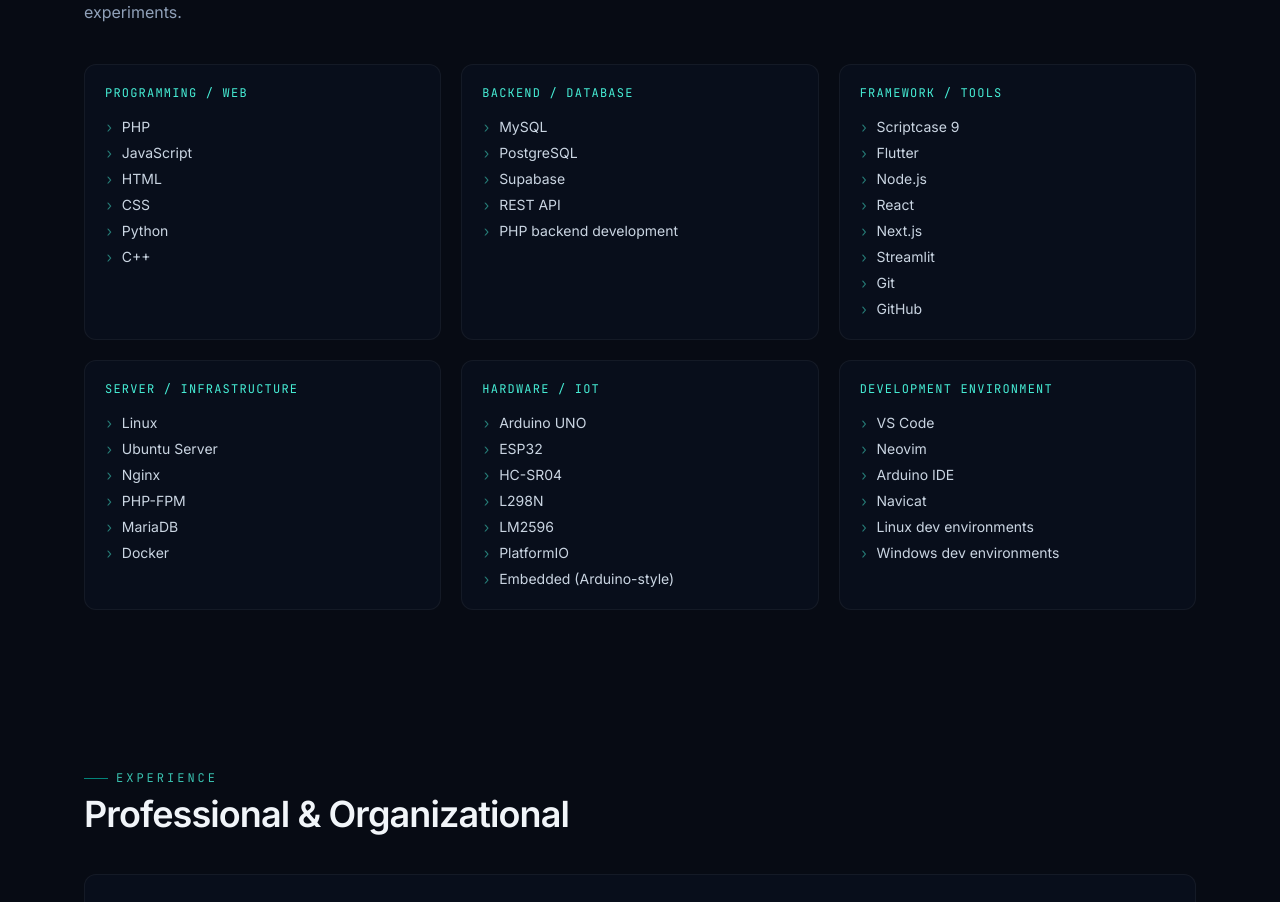
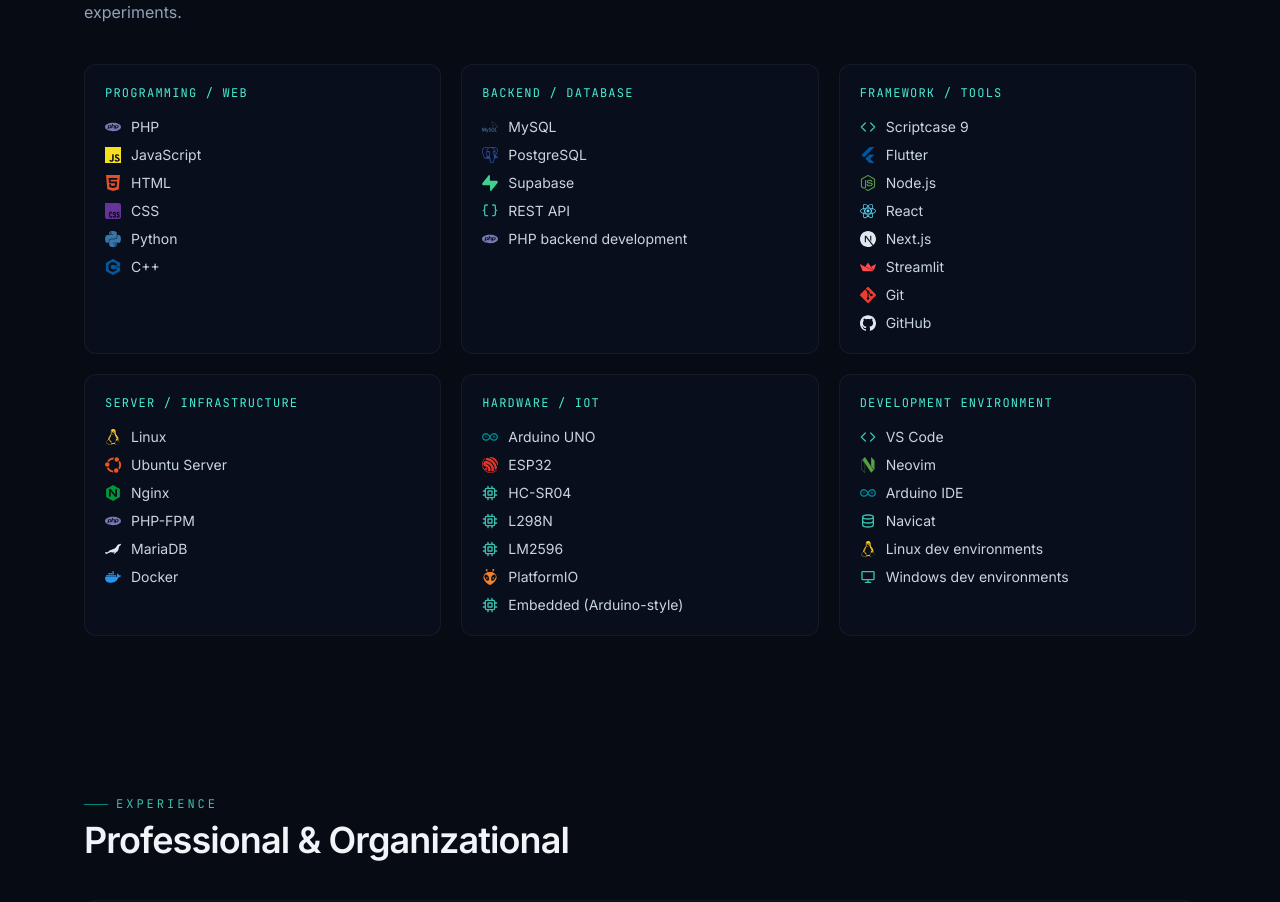
Before and after one commit to Wardiyansyah/Wardiyansyah.github.io, a React (Vite) app: page / in a window 1280 px wide. Shown: the part 1506-2408 px from the top of the page. Built offline with nearby package versions, Linux system fonts and the light colour scheme.

Commit message:
add icons

```diff
--- a/package.json
+++ b/package.json
@@ -13,7 +13,8 @@
     "@fontsource/inter": "^5.3.0",
     "@fontsource/jetbrains-mono": "^5.3.0",
     "react": "^19.2.8",
-    "react-dom": "^19.2.8"
+    "react-dom": "^19.2.8",
+    "simple-icons": "^16.34.0"
   },
   "devDependencies": {
     "@tailwindcss/vite": "^4.3.3",
--- /dev/null
+++ b/src/components/SkillIcon.tsx
@@ -0,0 +1,48 @@
+import { genericIcons, skillIcons } from '../data/skillIcons'
+
+// Very dark brand colors (e.g. Next.js black) would disappear on the dark theme,
+// so those fall back to the current text color.
+function isTooDark(hex: string) {
+  const n = parseInt(hex, 16)
+  const r = (n >> 16) & 255
+  const g = (n >> 8) & 255
+  const b = n & 255
+  return 0.2126 * r + 0.7152 * g + 0.0722 * b < 60
+}
+
+export default function SkillIcon({ name }: { name: string }) {
+  const icon = skillIcons[name] ?? 'code'
+
+  if (typeof icon === 'string') {
+    return (
+      <svg
+        viewBox="0 0 24 24"
+        width="16"
+        height="16"
+        fill="none"
+        stroke="currentColor"
+        strokeWidth="2"
+        strokeLinecap="round"
+        strokeLinejoin="round"
+        className="shrink-0 text-teal-300/80"
+        aria-hidden="true"
+      >
+        <path d={genericIcons[icon]} />
+      </svg>
+    )
+  }
+
+  const color = icon.hex && !isTooDark(icon.hex) ? `#${icon.hex}` : 'currentColor'
+  return (
+    <svg
+      viewBox="0 0 24 24"
+      width="16"
+      height="16"
+      fill={color}
+      className="shrink-0 text-slate-200"
+      aria-hidden="true"
+    >
+      <path d={icon.path} />
+    </svg>
+  )
+}
--- /dev/null
+++ b/src/data/skillIcons.ts
@@ -0,0 +1,94 @@
+import {
+  siArduino,
+  siCplusplus,
+  siCss,
+  siDocker,
+  siEspressif,
+  siFlutter,
+  siGit,
+  siGithub,
+  siHtml5,
+  siJavascript,
+  siLinux,
+  siMariadb,
+  siMysql,
+  siNeovim,
+  siNextdotjs,
+  siNginx,
+  siNodedotjs,
+  siPhp,
+  siPlatformio,
+  siPostgresql,
+  siPython,
+  siReact,
+  siStreamlit,
+  siSupabase,
+  siUbuntu,
+} from 'simple-icons'
+
+export interface SkillIcon {
+  path: string
+  /** Brand color as hex without '#', or undefined to use the current text color. */
+  hex?: string
+}
+
+// Generic outline icons (24x24, stroke-based) for items that have no brand logo.
+export const genericIcons = {
+  api: 'M8 3H6a2 2 0 0 0-2 2v4a2 2 0 0 1-2 2 2 2 0 0 1 2 2v4a2 2 0 0 0 2 2h2M16 3h2a2 2 0 0 1 2 2v4a2 2 0 0 0 2 2 2 2 0 0 0-2 2v4a2 2 0 0 1-2 2h-2',
+  chip: 'M9 2v3M15 2v3M9 19v3M15 19v3M2 9h3M2 15h3M19 9h3M19 15h3M7 5h10a2 2 0 0 1 2 2v10a2 2 0 0 1-2 2H7a2 2 0 0 1-2-2V7a2 2 0 0 1 2-2zM9 9h6v6H9z',
+  code: 'M16 18l6-6-6-6M8 6l-6 6 6 6',
+  database:
+    'M12 3c4.4 0 8 1.3 8 3s-3.6 3-8 3-8-1.3-8-3 3.6-3 8-3zM4 6v6c0 1.7 3.6 3 8 3s8-1.3 8-3V6M4 12v6c0 1.7 3.6 3 8 3s8-1.3 8-3v-6',
+  monitor: 'M4 4h16a1 1 0 0 1 1 1v10a1 1 0 0 1-1 1H4a1 1 0 0 1-1-1V5a1 1 0 0 1 1-1zM8 20h8M12 16v4',
+} as const
+
+export type GenericIconName = keyof typeof genericIcons
+
+const brand = (icon: { path: string; hex: string }): SkillIcon => ({ path: icon.path, hex: icon.hex })
+
+// Map each skill label (as written in skills.ts) to a brand logo or a generic icon.
+export const skillIcons: Record<string, SkillIcon | GenericIconName> = {
+  PHP: brand(siPhp),
+  JavaScript: brand(siJavascript),
+  HTML: brand(siHtml5),
+  CSS: brand(siCss),
+  Python: brand(siPython),
+  'C++': brand(siCplusplus),
+
+  MySQL: brand(siMysql),
+  PostgreSQL: brand(siPostgresql),
+  Supabase: brand(siSupabase),
+  'REST API': 'api',
+  'PHP backend development': brand(siPhp),
+
+  'Scriptcase 9': 'code',
+  Flutter: brand(siFlutter),
+  'Node.js': brand(siNodedotjs),
+  React: brand(siReact),
+  'Next.js': brand(siNextdotjs),
+  Streamlit: brand(siStreamlit),
+  Git: brand(siGit),
+  GitHub: brand(siGithub),
+
+  Linux: brand(siLinux),
+  'Ubuntu Server': brand(siUbuntu),
+  Nginx: brand(siNginx),
+  'PHP-FPM': brand(siPhp),
+  MariaDB: brand(siMariadb),
+  Docker: brand(siDocker),
+
+  'Arduino UNO': brand(siArduino),
+  ESP32: brand(siEspressif),
+  'HC-SR04': 'chip',
+  L298N: 'chip',
+  LM2596: 'chip',
+  PlatformIO: brand(siPlatformio),
+  'Embedded (Arduino-style)': 'chip',
+
+  'VS Code': 'code',
+  Neovim: brand(siNeovim),
+  'Arduino IDE': brand(siArduino),
+  Navicat: 'database',
+  'Linux dev environments': brand(siLinux),
+  'Windows dev environments': 'monitor',
+}
--- a/src/sections/Skills.tsx
+++ b/src/sections/Skills.tsx
@@ -1,4 +1,5 @@
 import SectionHeading from '../components/SectionHeading'
+import SkillIcon from '../components/SkillIcon'
 import { skillGroups } from '../data/skills'
 import { useT } from '../settings'
 
@@ -15,10 +16,10 @@
         {skillGroups.map((g) => (
           <div key={g.category} className="rounded-xl border border-white/5 bg-ink-900/60 p-5 glow-card">
             <h3 className="font-mono text-xs uppercase tracking-widest text-teal-300">{t(g.category)}</h3>
-            <ul className="mt-4 space-y-1.5">
+            <ul className="mt-4 space-y-2">
               {g.items.map((item) => (
-                <li key={item} className="text-sm text-slate-300">
-                  <span className="font-mono text-teal-300/50">› </span>
+                <li key={item} className="flex items-center gap-2.5 text-sm text-slate-300">
+                  <SkillIcon name={item} />
                   {t(item)}
                 </li>
               ))}
```
Also changed, not shown: 1 other file (tests, documents, lock files or other folders).
